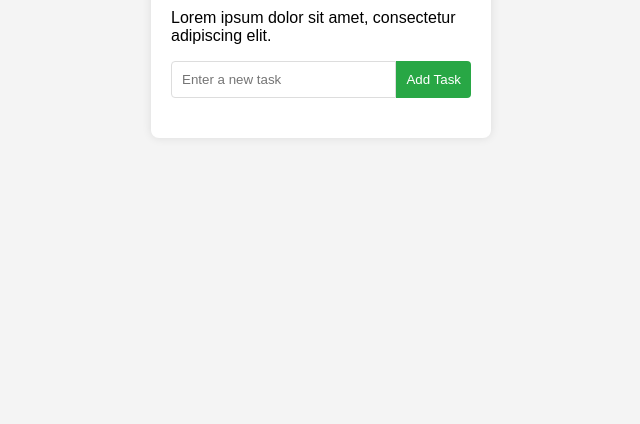
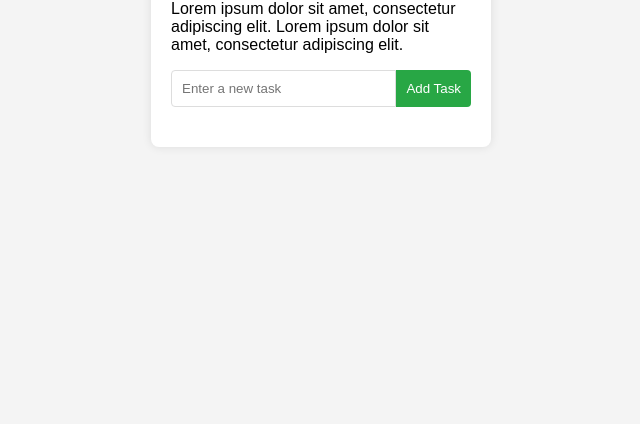
Before and after one commit to adnanahmed-dev/mlsa-workflow-demo, a plain HTML site: page index.html in a window 1280 px wide. Shown: the part 376-800 px from the top of the page, without its empty margins (319-959 px from the left). Drawn offline with Linux system fonts and the light colour scheme.

Commit message:
Modified dummy text

```diff
--- a/index.html
+++ b/index.html
@@ -9,7 +9,7 @@
 <body>
     <div class="container">
         <h1>ToDo List</h1>
-        <p>Lorem ipsum dolor sit amet, consectetur adipiscing elit.</p>
+        <p>Lorem ipsum dolor sit amet, consectetur adipiscing elit. Lorem ipsum dolor sit amet, consectetur adipiscing elit.</p>
         <div class="input-section">
             <input type="text" id="task-input" placeholder="Enter a new task">
             <button id="add-btn">Add Task</button>
```
